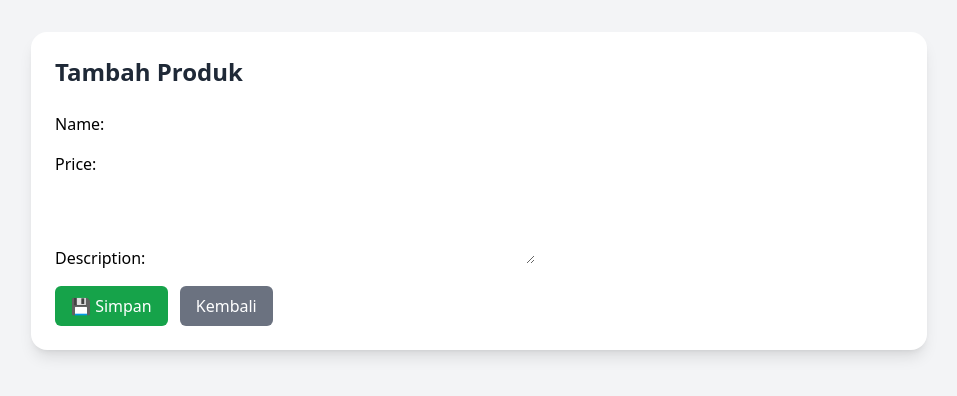
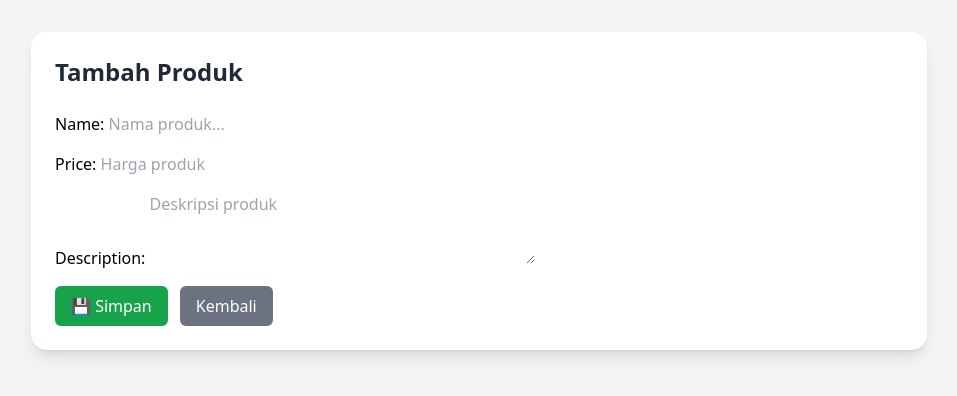
Before and after one commit to rizkitaufiq/workshop-django, a Django app: page /products/create/ in a window 1280 px wide. Shown: the top 396 px of the page, without its empty margins (161-1118 px from the left). Run offline with Django 5.2, Linux system fonts and the light colour scheme; some libraries are stand-ins or nearby versions.

```diff
--- a/products/forms/product_form.py
+++ b/products/forms/product_form.py
@@ -6,7 +6,29 @@ class ProductForm(forms.ModelForm):
         model = Product
         fields = ['name', 'price', 'description']
         widgets = {
-            'name': forms.TextInput(attrs={'class': 'form-control'}),
-            'price': forms.NumberInput(attrs={'class': 'form-control'}),
-            'description': forms.Textarea(attrs={'class': 'form-control', 'rows': 3}),
+            'name': forms.TextInput(attrs={'class': 'form-control', 'placeholder': 'Nama produk...'}),
+            'price': forms.NumberInput(attrs={'class': 'form-control', 'placeholder': 'Harga produk'}),
+            'description': forms.Textarea(attrs={'class': 'form-control', 'rows': 3, 'placeholder': 'Deskripsi produk'}),
         }
+
+    def clean_name(self):
+        name = self.cleaned_data.get('name')
+        if not name:
+            raise forms.ValidationError("Nama produk wajib diisi.")
+        if len(name) < 3:
+            raise forms.ValidationError("Nama produk harus lebih dari 3 karakter.")
+        return name
+
+    def clean_price(self):
+        price = self.cleaned_data.get('price')
+        if price is None:
+            raise forms.ValidationError("Harga wajib diisi.")
+        if price <= 0:
+            raise forms.ValidationError("Harga harus lebih dari 0.")
+        return price
+
+    def clean_description(self):
+        description = self.cleaned_data.get('description')
+        if description and len(description) < 10:
+            raise forms.ValidationError("Deskripsi harus minimal 10 karakter.")
+        return description
```
Also changed, not shown: products/templates/products/list.html (+10 -2 lines).
